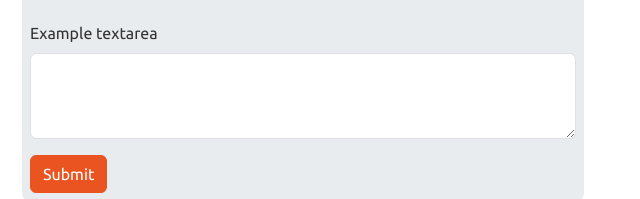
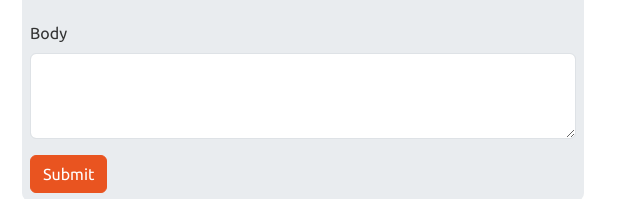
Before and after one commit to woopthereitis/FirstClass_Interior_Agile, a plain HTML site: page contact.html in a window 1280 px wide. Shown: the part 337-536 px from the top of the page, 572-1212 px from the left. Drawn offline with nearby package versions, Linux system fonts and the light colour scheme.

Commit message:
Sprint 1 Complete

```diff
--- a/contact.html
+++ b/contact.html
@@ -60,7 +60,7 @@
                 </div>
 
                 <div class="form-group">
-                    <label for="exampleTextarea" class="form-label mt-4">Example textarea</label>
+                    <label for="exampleTextarea" class="form-label mt-4">Body</label>
                     <textarea class="form-control" id="exampleTextarea" rows="3"></textarea>
                 </div>
                 <button onclick="alert('Form submitted, thank you!'); window.location.reload()" type="submit" class="btn btn-primary mt-3">Submit</button>
```
